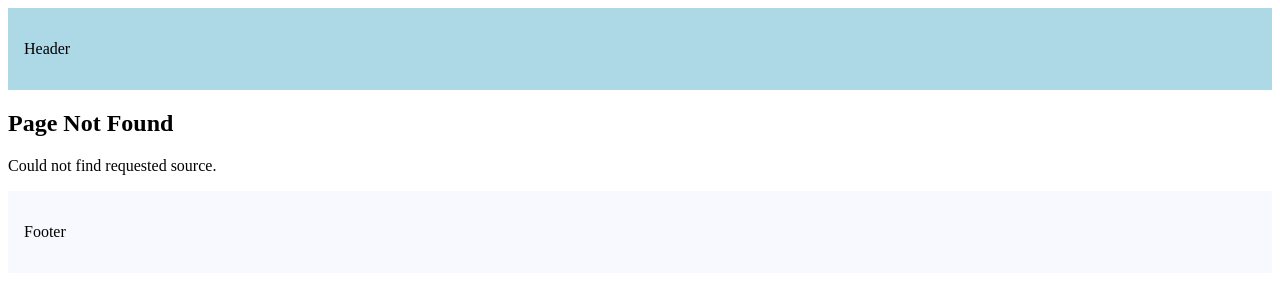
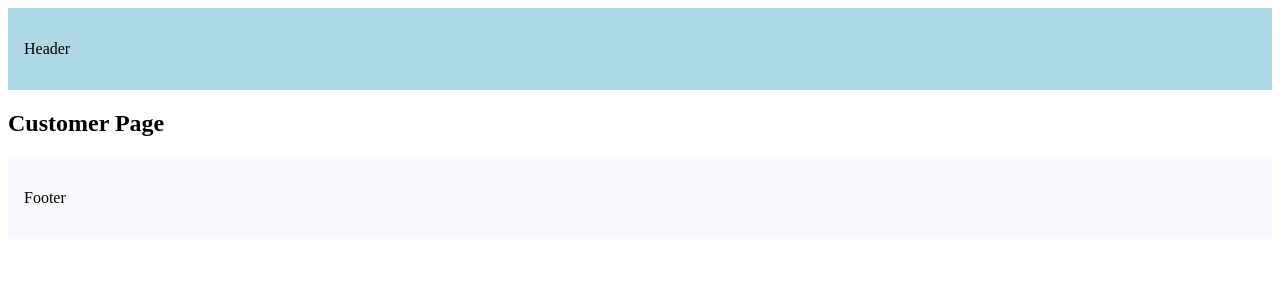
Before and after one commit to Win94js/Learning_NextJS, a Next.js app: page /customer in a window 1280 px wide. Before the commit this address had no page. Shown: the top 300 px of the page. Built offline with nearby package versions, Linux system fonts and the light colour scheme.

Commit message:
adding multiple root layout

```diff
--- a/src/app/layout.tsx
+++ b/src/app/(auth)/layout.tsx
@@ -6,7 +6,7 @@ export const metadata: Metadata = {
     description: "Next Js Application Building."
 }
 
-export default function RootLayout({
+export default function AuthLayout({
     children,
 }:{
     children: React.ReactNode;
@@ -16,14 +16,7 @@ export default function RootLayout({
         <html lang="en">
         {/* ဒီ <head> နေရာမှာပါသမျှတွေက Metadata ကတာဝန်ယူပေးတယ် */}
         <body>
-            <header style={{
-                backgroundColor:"lightblue",
-                padding:"1rem"
-            }}>
-                <p>
-                    Header
-                </p>
-            </header>
+
             {children}
             <footer
             style={{
--- /dev/null
+++ b/src/app/(marketing)/customer/page.tsx
@@ -0,0 +1,5 @@
+export default function Customer(){
+    return (
+        <h2>Customer Page</h2>
+    )
+}
--- /dev/null
+++ b/src/app/(marketing)/layout.tsx
@@ -0,0 +1,39 @@
+import { ChildProcess } from "child_process";
+import type  {Metadata} from "next";
+
+export const metadata: Metadata = {
+    title: "Next.js",
+    description: "Next Js Application Building."
+}
+
+export default function MarketingLayout({
+    children,
+}:{
+    children: React.ReactNode;
+}){
+    return (
+
+        <html lang="en">
+        {/* ဒီ <head> နေရာမှာပါသမျှတွေက Metadata ကတာဝန်ယူပေးတယ် */}
+        <body>
+            <header style={{
+                backgroundColor:"lightblue",
+                padding:"1rem"
+            }}>
+                <p>
+                    Header
+                </p>
+            </header>
+            {children}
+            <footer
+            style={{
+                backgroundColor:"ghostwhite",
+                padding:"1rem"
+            }}>
+                <p>Footer</p>
+            </footer>
+
+        </body>
+        </html>
+    )
+}
```
Also changed, not shown: src/app/(marketing)/page.tsx (renamed from src/app/page.tsx).
